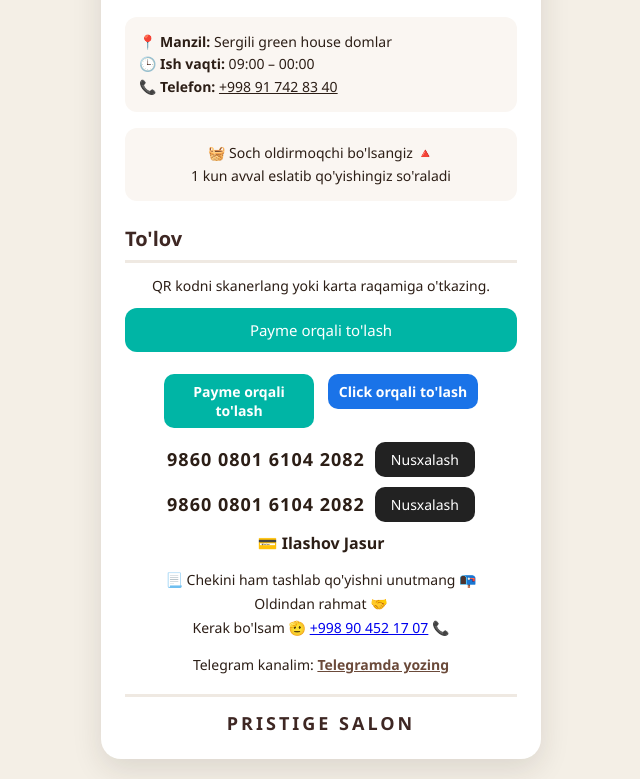
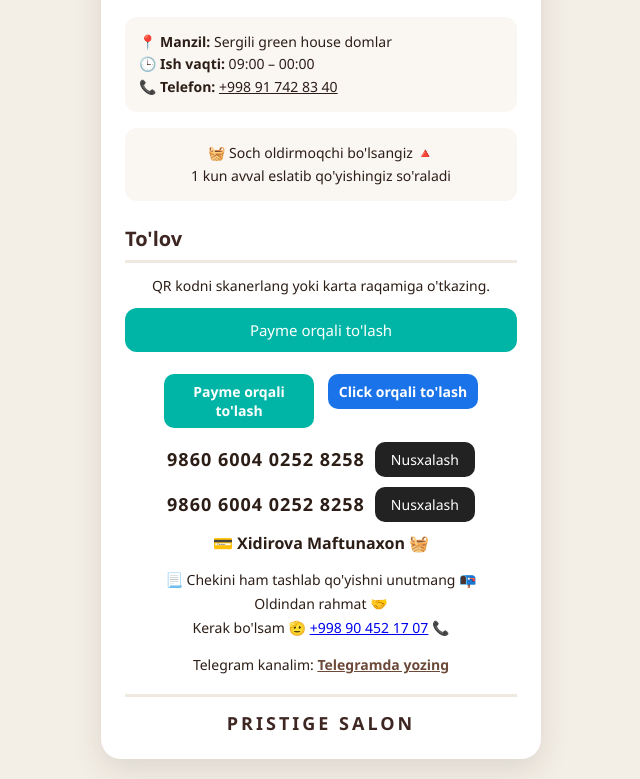
Before and after one commit to Jasur2121/Sartaroshxona, a plain HTML site: page index.html in a window 1280 px wide. Shown: the part 727-1506 px from the top of the page, without its empty margins (319-959 px from the left). Drawn offline with Linux system fonts and the light colour scheme.

Commit message:
Update index.html

```diff
--- a/index.html
+++ b/index.html
@@ -105,14 +105,14 @@
           </div>
 
         <div class="karta">
-          <span id="karta1">9860 0801 6104 2082</span>
+          <span id="karta1">9860 6004 0252 8258</span>
           <button type="button" data-target="karta1">Nusxalash</button>
         </div>
         <div class="karta">
-          <span id="karta2">9860 0801 6104 2082</span>
+          <span id="karta2">9860 6004 0252 8258</span>
           <button type="button" data-target="karta2">Nusxalash</button>
         </div>
-        <p class="egasi">💳 Ilashov Jasur</p>
+        <p class="egasi">💳 Xidirova Maftunaxon 🧺</p>
 
         <p class="eslatma">
           📃 Chekini ham tashlab qo'yishni unutmang 📭<br>
```
